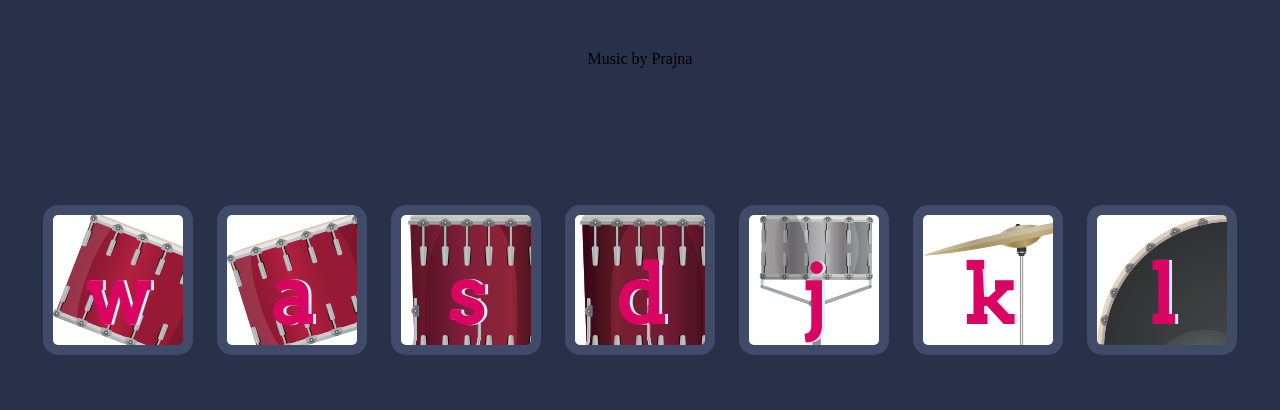
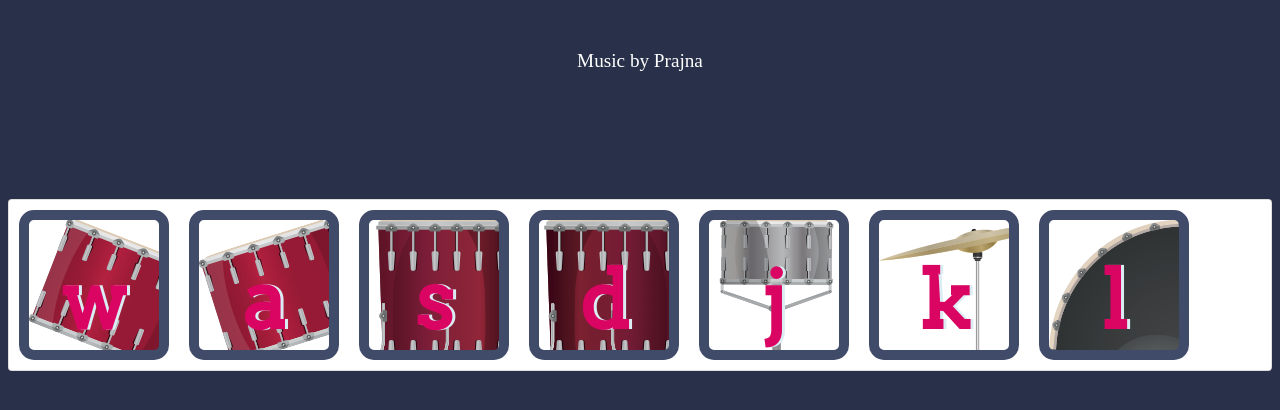
Before and after one commit to Prajnarao0318/mini-project4, a plain HTML site: page index.html in a window 1280 px wide. Shown: the part 156-566 px from the top of the page. Drawn offline with Linux system fonts and the light colour scheme.

Commit message:
Update styles.css

```diff
--- a/styles.css
+++ b/styles.css
@@ -66,7 +66,10 @@ background-image: url(images/tom1.png);
 .red {
   color: red;
 }
-
+.set .drum:hover{
+  width: 20vw;
+  height: 30vh;
+}
 .drum {
   outline: none;
   border: 10px solid #404B69;
@@ -84,3 +87,23 @@ background-image: url(images/tom1.png);
   margin: 10px;
   background-color: white;
 }
+.set{
+    position: relative;
+    display: -ms-flexbox;
+    display: flex;
+    min-width: 0;
+    word-wrap: break-word;
+    background-color: #fff;
+    background-clip: border-box;
+    border: 1px solid rgba(0, 0, 0, 0.125);
+    border-radius: 0.25rem;
+    box-shadow: 10px;
+    box-shadow: #283149;
+}
+.mp{
+  color: #fff;
+  font-size: larger;
+}
+.mp:hover{
+  font-size: xx-large;
+}
```
